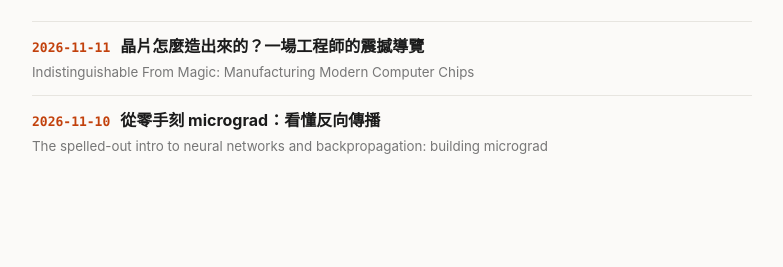
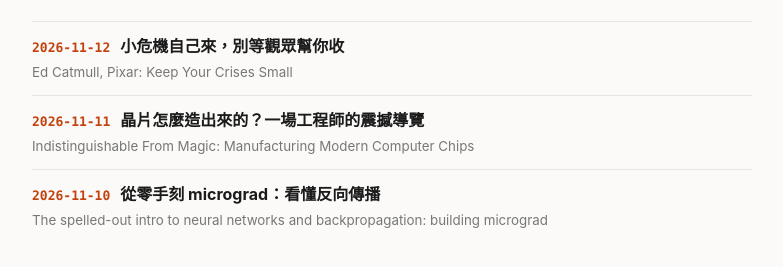
Before and after one commit to BRZDer/hn-daily, a plain HTML site: page index.html in a window 1280 px wide. Shown: the part 109-376 px from the top of the page, without its empty margins (248-1031 px from the left). Drawn offline with Linux system fonts and the light colour scheme.

Commit message:
每日一片 2026-11-12

```diff
--- a/index.html
+++ b/index.html
@@ -10,4 +10,4 @@ a{color:var(--fg);text-decoration:none;font-weight:700;display:block} a:hover{co
 a span{color:var(--ac);font:600 13px ui-monospace,Menlo,monospace;margin-right:10px}
 small{color:var(--mu);display:block;margin-top:2px}</style></head><body>
 <h1>HN 每日一片</h1><p class="s">Hacker News 網友多年來反覆推薦的影片，每天一支中文重點 PDF。</p>
-<ul><li><a href="2026-11-11.pdf"><span>2026-11-11</span>晶片怎麼造出來的？一場工程師的震撼導覽</a><small>Indistinguishable From Magic: Manufacturing Modern Computer Chips</small></li><li><a href="2026-11-10.pdf"><span>2026-11-10</span>從零手刻 micrograd：看懂反向傳播</a><small>The spelled-out intro to neural networks and backpropagation: building micrograd</small></li></ul></body></html>
+<ul><li><a href="2026-11-12.pdf"><span>2026-11-12</span>小危機自己來，別等觀眾幫你收</a><small>Ed Catmull, Pixar: Keep Your Crises Small</small></li><li><a href="2026-11-11.pdf"><span>2026-11-11</span>晶片怎麼造出來的？一場工程師的震撼導覽</a><small>Indistinguishable From Magic: Manufacturing Modern Computer Chips</small></li><li><a href="2026-11-10.pdf"><span>2026-11-10</span>從零手刻 micrograd：看懂反向傳播</a><small>The spelled-out intro to neural networks and backpropagation: building micrograd</small></li></ul></body></html>
```
Also changed, not shown: manifest.json, 1 other file.
